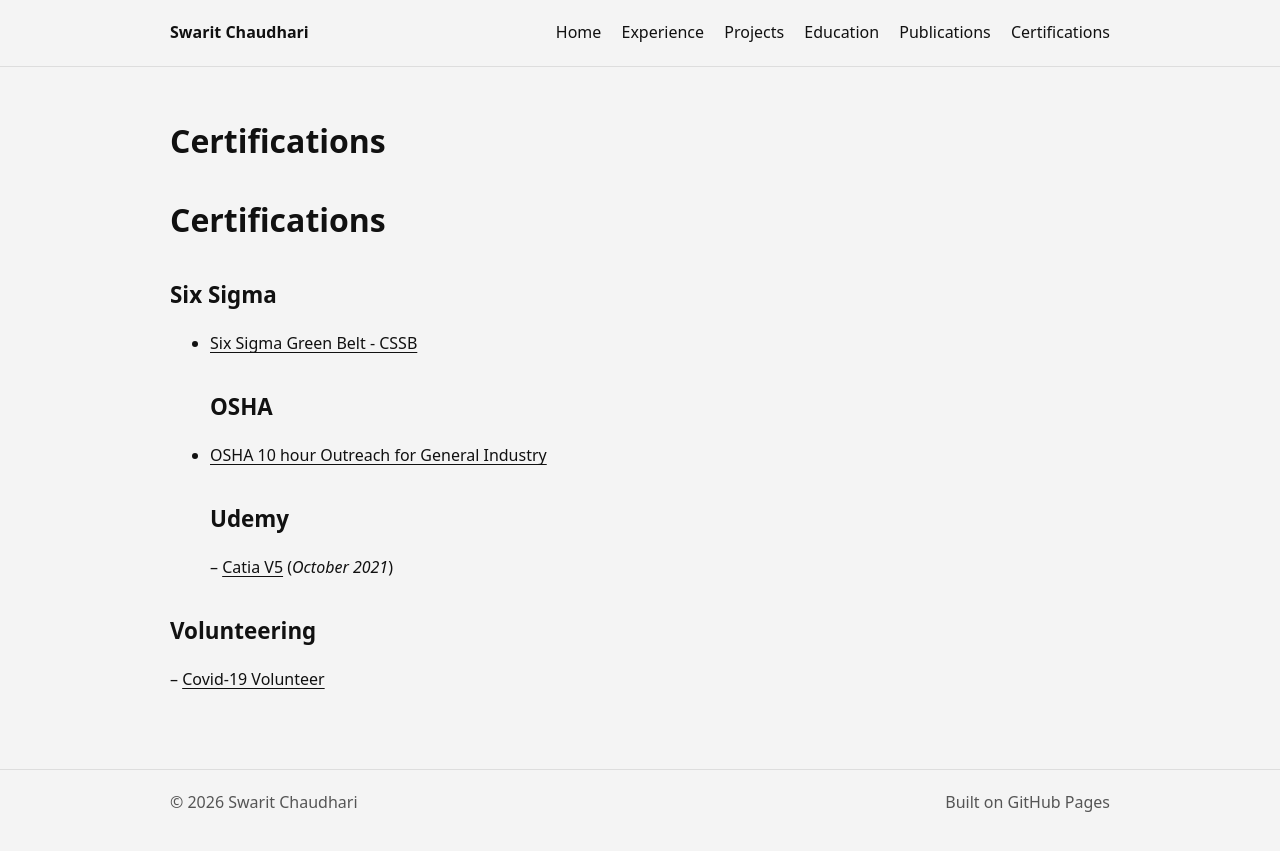
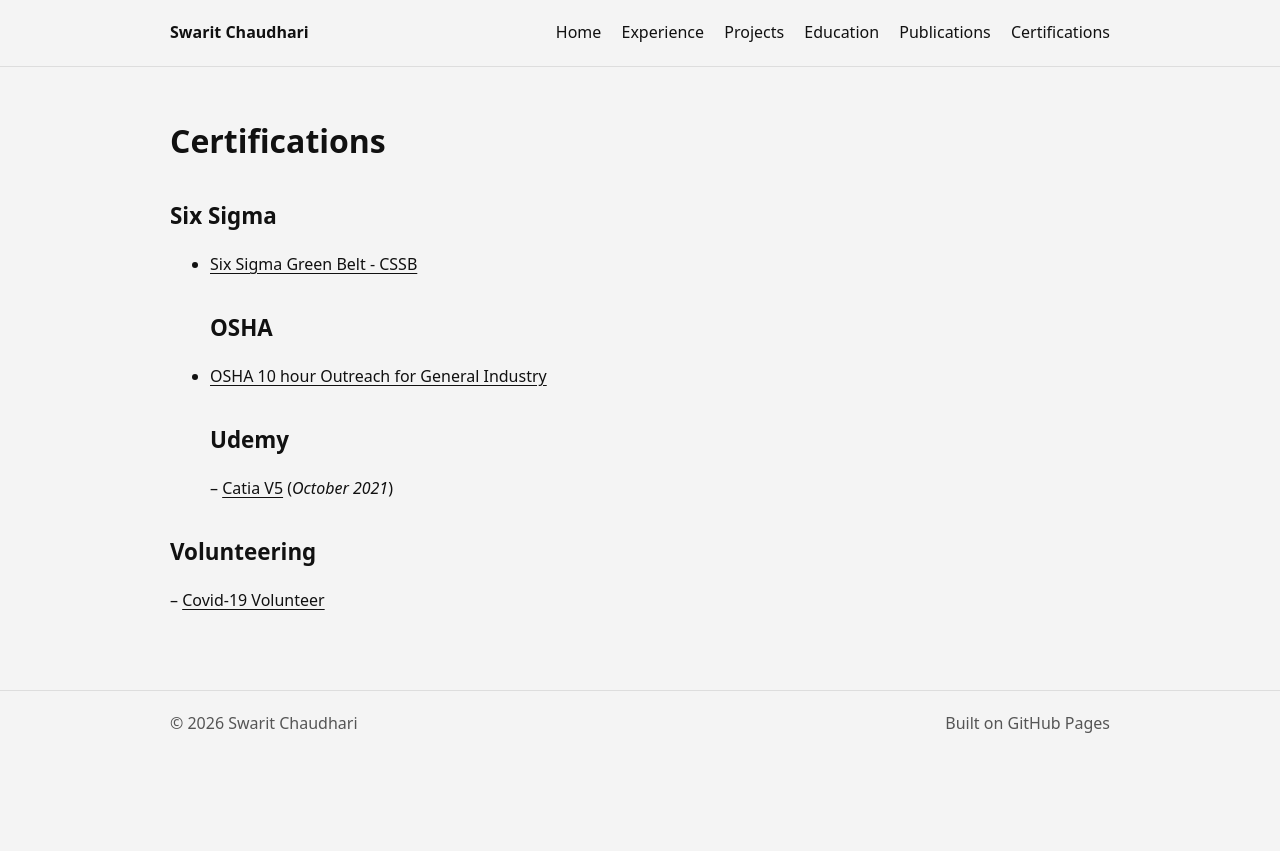
Before and after one commit to Swarit31/Swarit31.github.io, a Jekyll site: the page built from Certifications.md, in a window 1280 px wide. Shown: the top 851 px of the page. Built offline with Jekyll 4.4.1, drawn with Linux system fonts in a browser that asks for light colours.

Commit message:
Update Certifications.md

```diff
--- a/Certifications.md
+++ b/Certifications.md
@@ -3,8 +3,6 @@ layout: page
 title: Certifications
 permalink: /certifications/
 ---
-
-# Certifications
 
 ## Six Sigma
 - [Six Sigma Green Belt - CSSB](https://drive.google.com/drive/folders/16f_H7Nw0MoP3_D91bb7klNRTImD7JmXl)
```
